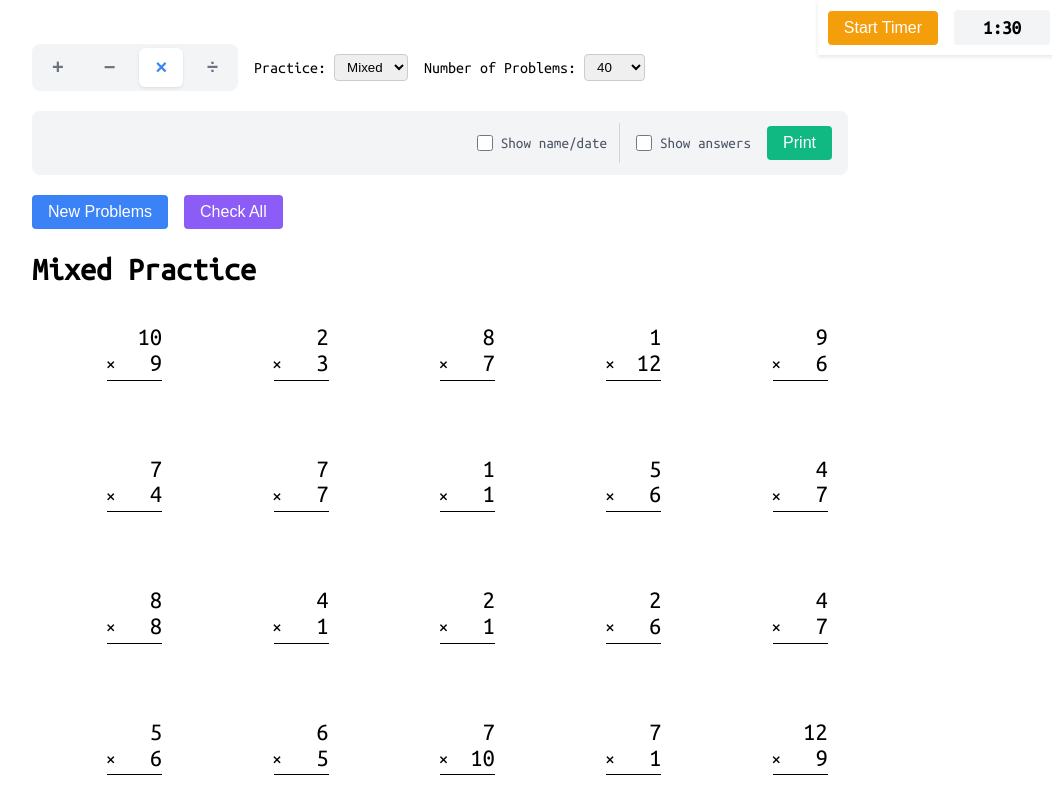
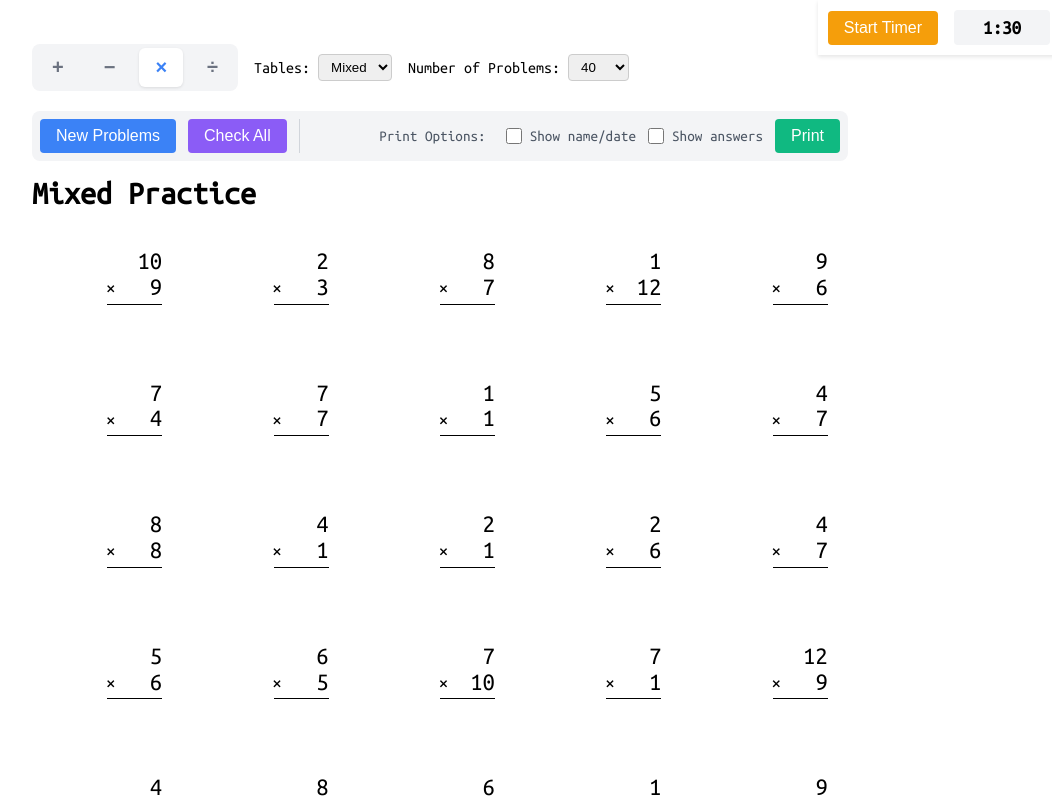
Before and after one commit to matt-/math_facts, a React (Vite) app: page / in a window 1280 px wide. Shown: the top 800 px of the page, without its empty margins (200-1252 px from the left). Built offline with nearby package versions, Linux system fonts and the light colour scheme.

Commit message:
fixed answers for division and other style changes

```diff
--- a/src/App.tsx
+++ b/src/App.tsx
@@ -37,7 +37,7 @@ function App() {
         </div>
         {showNumberSelector && (
           <div className="control-group">
-            <label>Practice:</label>
+            <label>Tables:</label>
             <select
               value={selectedNumber || 'mixed'}
               onChange={(e) => setSelectedNumber(e.target.value === 'mixed' ? undefined : Number(e.target.value))}
--- a/src/components/PracticePage.tsx
+++ b/src/components/PracticePage.tsx
@@ -332,9 +332,18 @@ export function PracticePage({ selectedNumber, maxDigits, problemsPerPage, showH
           {formatTime(timeLeft)}
         </div>
       </div>
-      <div className="print-options no-print">
+      <div className="practice-controls no-print">
         <div className="control-group">
-          <label className="flex items-center gap-2">
+          <button onClick={generateProblems} className="new-problems-btn">
+            New Problems
+          </button>
+          <button onClick={checkAllAnswers} className="check-btn">
+            Check All
+          </button>
+        </div>
+        <div className="control-group">
+          <span className="control-label">Print Options:</span>
+          <label>
             <input
               type="checkbox"
               checked={showHeader}
@@ -342,9 +351,7 @@ export function PracticePage({ selectedNumber, maxDigits, problemsPerPage, showH
             />
             Show name/date
           </label>
-        </div>
-        <div className="control-group">
-          <label className="flex items-center gap-2">
+          <label>
             <input
               type="checkbox"
               checked={showAnswers}
@@ -352,24 +359,16 @@ export function PracticePage({ selectedNumber, maxDigits, problemsPerPage, showH
             />
             Show answers
           </label>
-        </div>
           <button onClick={handlePrint} className="print-btn">
             Print
           </button>
         </div>
-      <div className="practice-controls no-print">
-        <button onClick={generateProblems} className="new-problems-btn">
-          New Problems
-        </button>
-        <button onClick={checkAllAnswers} className="check-btn">
-          Check All
-        </button>
+      </div>
       {showScore && (
-          <div className={`score ${(score.correct / score.total) < 0.6 ? 'low' : ''}`}>
+        <div className={`score-display no-print ${(score.correct / score.total) < 0.6 ? 'low' : ''}`}>
           Score: {score.correct}/{score.total} ({Math.round((score.correct / score.total) * 100)}%)
         </div>
       )}
-      </div>
       <div className="header-section">
         <h1>{getOperationTitle()}</h1>
         {showHeader && (
--- a/src/index.css
+++ b/src/index.css
@@ -166,11 +166,60 @@ body {
   gap: 1rem;
   margin-bottom: 1rem;
   align-items: center;
-  padding: 0.5rem 0;
+  padding: 0.5rem;
+  background: #f3f4f6;
+  border-radius: 0.5rem;
+  justify-content: space-between;
 }
 
-.practice-controls .score {
-  margin-left: 0.5rem;
+.practice-controls .control-group {
+  display: flex;
+  align-items: center;
+  gap: 0.75rem;
+  padding-right: 0.75rem;
+}
+
+.practice-controls .control-group:first-of-type {
+  border-right: 1px solid #d1d5db;
+}
+
+.practice-controls .control-group:last-of-type {
+  padding-right: 0;
+  border-right: none;
+}
+
+.practice-controls .control-label {
+  font-weight: 500;
+  color: #4b5563;
+  font-size: 0.95rem;
+  margin-right: 0.5rem;
+}
+
+.practice-controls input[type="checkbox"] {
+  width: 1rem;
+  height: 1rem;
+  margin: 0;
+}
+
+.score-display {
+  font-size: 1.25rem;
+  font-weight: bold;
+  color: #059669;
+  margin: 1rem 0;
+  text-align: center;
+}
+
+.score-display.low {
+  color: #dc2626;
+}
+
+.practice-controls label {
+  display: flex;
+  align-items: center;
+  gap: 0.5rem;
+  color: #4b5563;
+  font-size: 0.95rem;
+  white-space: nowrap;
 }
 
 .print-options .control-group {
@@ -583,6 +632,7 @@ h1 {
   display: inline-block;
   margin: 0;
   padding: 0;
+  padding-top: 2rem;
 }
 
 .long-division {
@@ -636,7 +686,7 @@ h1 {
 
 .division-answer {
   position: absolute;
-  top: -2rem;
+  top: 0;
   left: 1rem;
   text-align: center;
 }
@@ -651,6 +701,18 @@ h1 {
 }
 
 /* Size-specific styles */
+.size-30 .division {
+  padding-top: 2.5rem;
+}
+
+.size-40 .division {
+  padding-top: 2.25rem;
+}
+
+.size-50 .division {
+  padding-top: 2rem;
+}
+
 .size-30 .division-symbol {
   width: 2px;
 }
@@ -689,7 +751,8 @@ h1 {
 
 @media print {
   .division {
-    padding-top: 2rem;
+    padding-top: 0;
+    position: relative;
   }
 
   .division-symbol {
@@ -698,6 +761,39 @@ h1 {
 
   .division .dividend::before {
     height: 1px;
+  }
+
+  .division .print-answer {
+    text-align: center;
+    position: absolute;
+    top: -0.75rem;
+    left: 0;
+    width: 3.5em;
+    font-size: inherit;
+    border: none;
+    padding: 0 4px;
+  }
+
+  .size-30 .division .print-answer {
+    font-size: 1.75rem;
+    top: -1rem;
+  }
+
+  .size-40 .division .print-answer {
+    font-size: 1.55rem;
+    top: -0.85rem;
+  }
+
+  .size-50 .division .print-answer {
+    font-size: 1.25rem;
+    top: -0.75rem;
+  }
+
+  .division-answer {
+    position: absolute;
+    top: 0;
+    left: 1rem;
+    text-align: center;
   }
 }
 
@@ -729,8 +825,24 @@ h1 {
   .division .print-answer {
     text-align: center;
     position: absolute;
-    top: -2rem;
-    left: 1rem;
+    top: -0.75rem;
+    left: 0;
     width: 3.5em;
+    font-size: 1.25rem;
+  }
+
+  .size-30 .division .print-answer {
+    font-size: 1.75rem;
+    top: -1rem;
+  }
+
+  .size-40 .division .print-answer {
+    font-size: 1.55rem;
+    top: -0.85rem;
+  }
+
+  .size-50 .division .print-answer {
+    font-size: 1.25rem;
+    top: -0.75rem;
   }
 }
```
Lines whose indentation alone changed are shown as unchanged.
